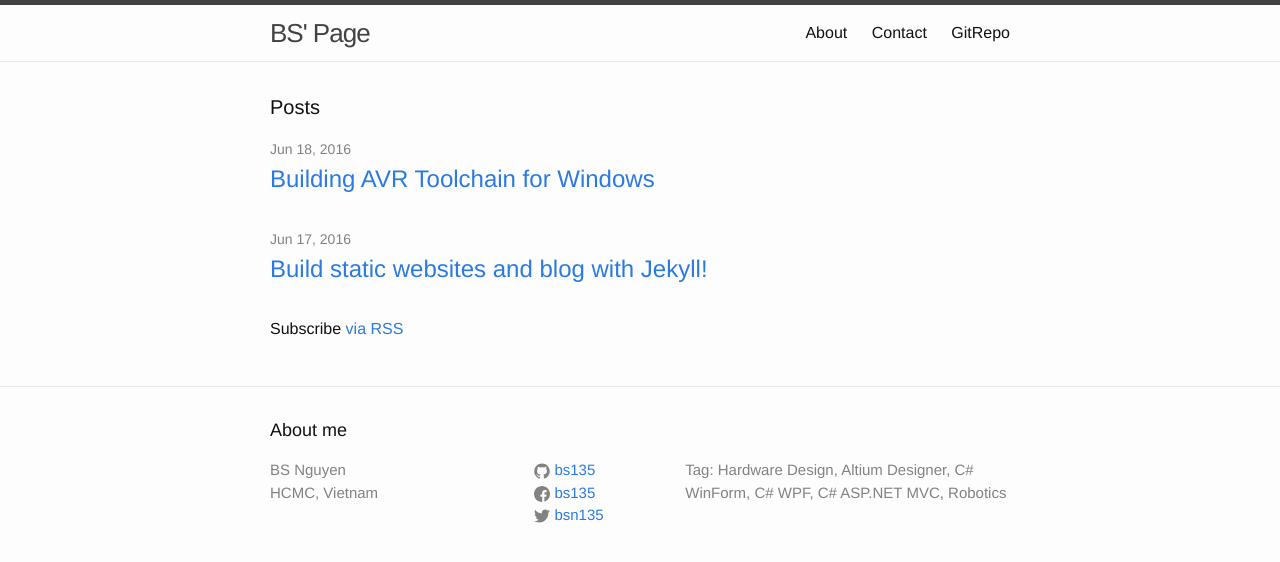
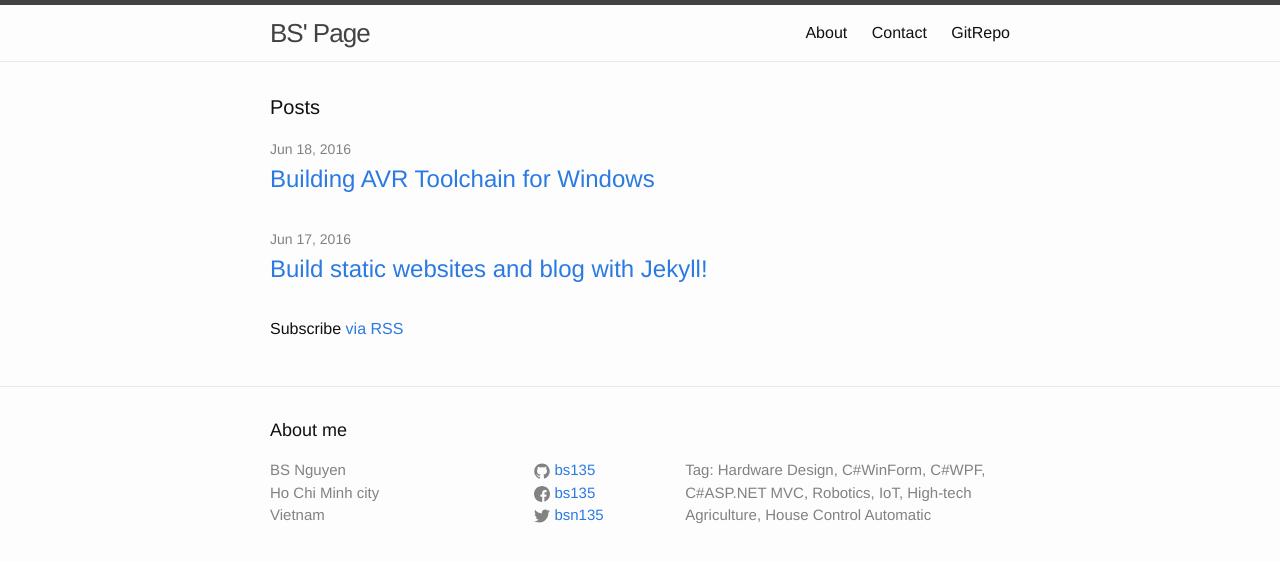
Before and after one commit to bs135/BSPageOnGithub, a Jekyll site: the page built from index.html, in a window 1280 px wide. Shown: the top 562 px of the page. Built offline with Jekyll 4.4.1, drawn with Linux system fonts in a browser that asks for light colours.

Commit message:
update footer

```diff
--- a/_config.yml
+++ b/_config.yml
@@ -8,10 +8,11 @@
 # Site settings
 title: BS' Page
 email: bluesea.it@gmail.com
-hometown: HCMC, Vietnam
+city: Ho Chi Minh city
+country: Vietnam
 
 description: > # this means to ignore newlines until "baseurl:"
-  Tag: Hardware Design, Altium Designer, C# WinForm, C# WPF, C# ASP.NET MVC, Robotics
+  Tag: Hardware Design, C#WinForm, C#WPF, C#ASP.NET MVC, Robotics, IoT, High-tech Agriculture, House Control Automatic
 baseurl: "" # the subpath of your site, e.g. /blog
 url: "http://bs135.github.io" # the base hostname & protocol for your site
 twitter_username: bsn135
--- a/_includes/footer.html
+++ b/_includes/footer.html
@@ -9,7 +9,8 @@
         <ul class="contact-list">
           <li>{{ site.footer_name }}</li>
           <!-- <li><a href="mailto:{{ site.email }}">{{ site.email }}</a></li> -->
-		  <li>{{ site.hometown }}</li>
+		      <li>{{ site.city }}</li>
+          <li>{{ site.country }}</li>
         </ul>
       </div>
 
```
